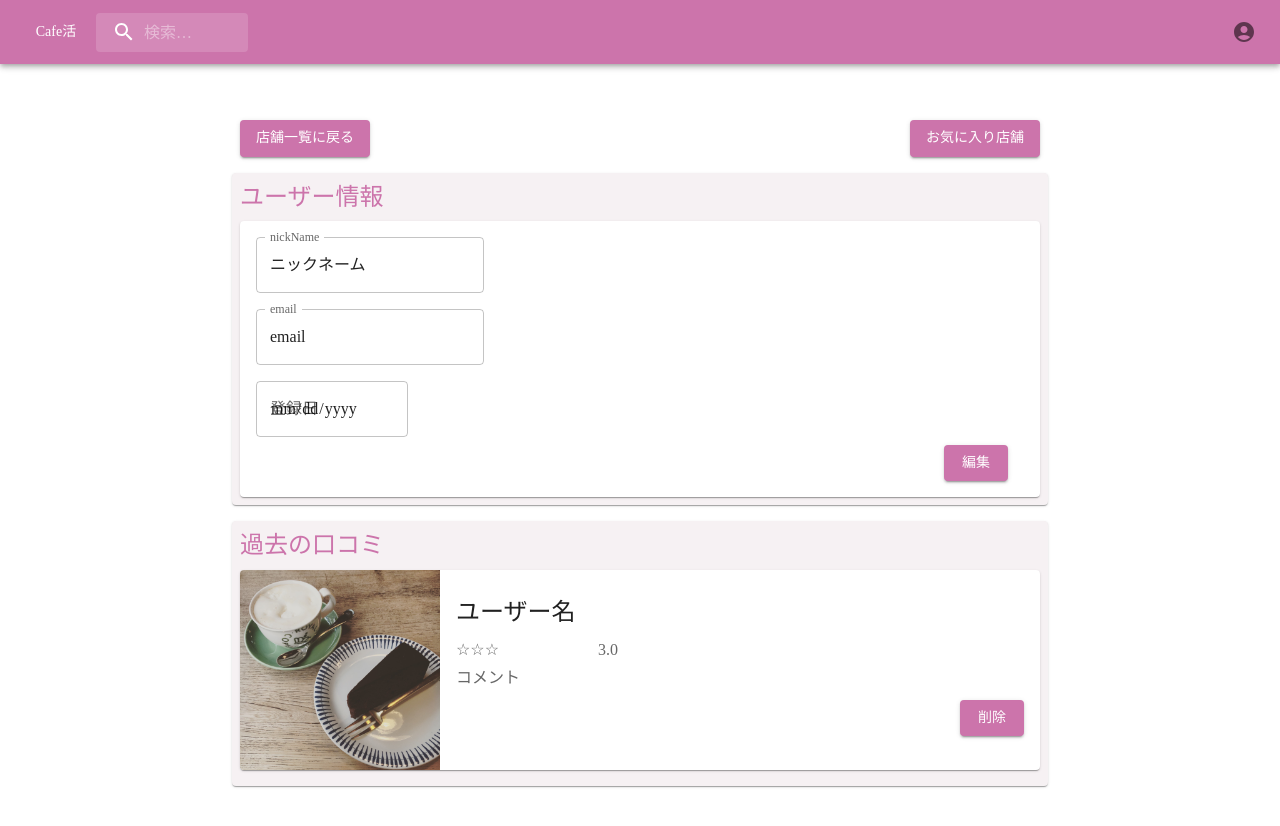
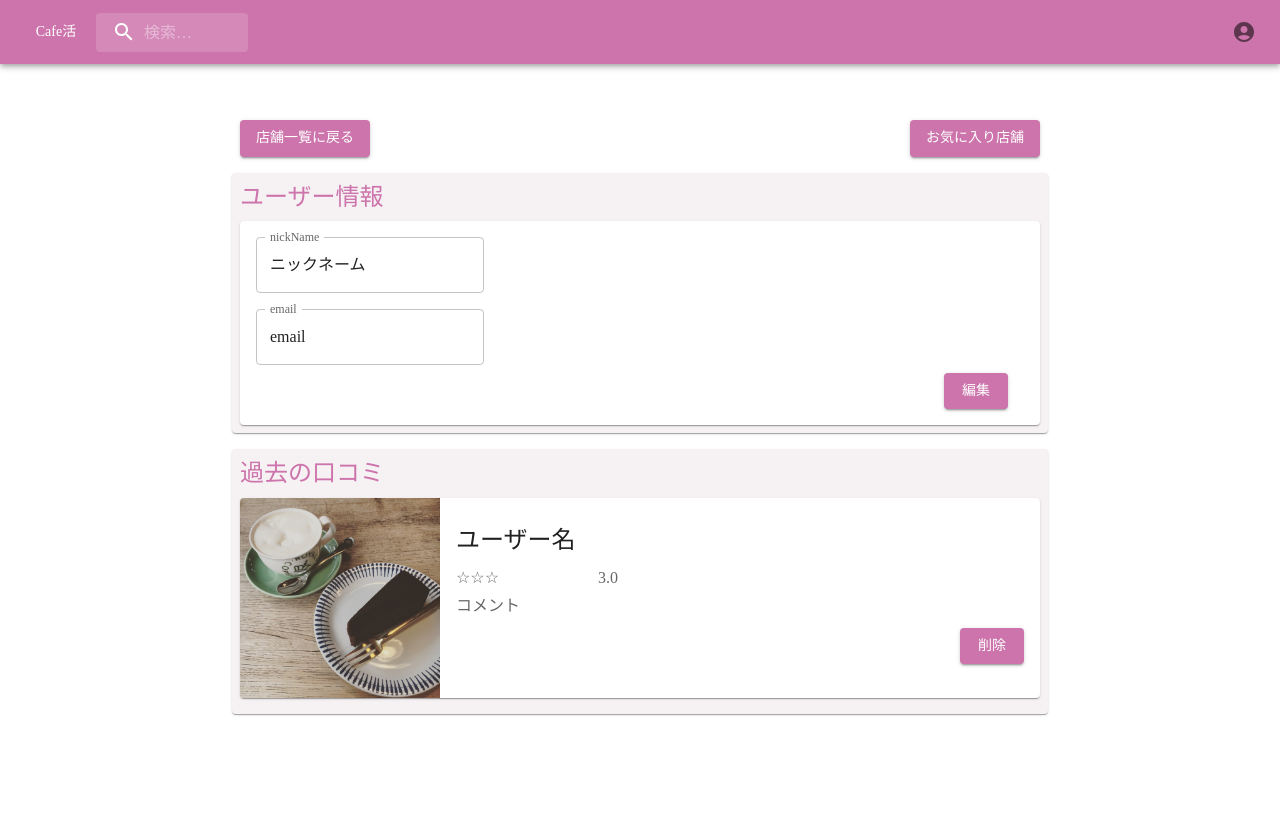
Before and after one commit to akane-05/cafekatu, a Next.js app in the folder front-app/: page /users/mypage in a window 1280 px wide. Shown: the top 826 px of the page. Built offline with nearby package versions, Linux system fonts and the light colour scheme; a web font is replaced by a local one.

Commit message:
レイアウトを修正

```diff
--- a/front-app/src/components/elements/comment.tsx
+++ b/front-app/src/components/elements/comment.tsx
@@ -17,8 +17,12 @@ import React from 'react'
 import FavoriteIcon from '@mui/icons-material/Favorite'
 import FavoriteBorderIcon from '@mui/icons-material/FavoriteBorder'
 
+// interface Props {
+//   num: number
+//   mypage: boolean | null
+// }
+
 interface Props {
-  num: number
   mypage: boolean | null
 }
 
--- a/front-app/src/pages/users/mypage.tsx
+++ b/front-app/src/pages/users/mypage.tsx
@@ -128,17 +128,6 @@ export default function CafeDetail(props: Props) {
                   }}
                 />
               </Grid>
-              <Grid item xs={12}>
-                <TextField
-                  id="creatDate"
-                  label="登録日"
-                  type="date"
-                  InputProps={{
-                    readOnly: true,
-                  }}
-                />
-              </Grid>
-
               <Grid
                 container
                 direction="row"
```
Also changed, not shown: front-app/src/pages/users/registerForm.tsx (+13 -13 lines).
